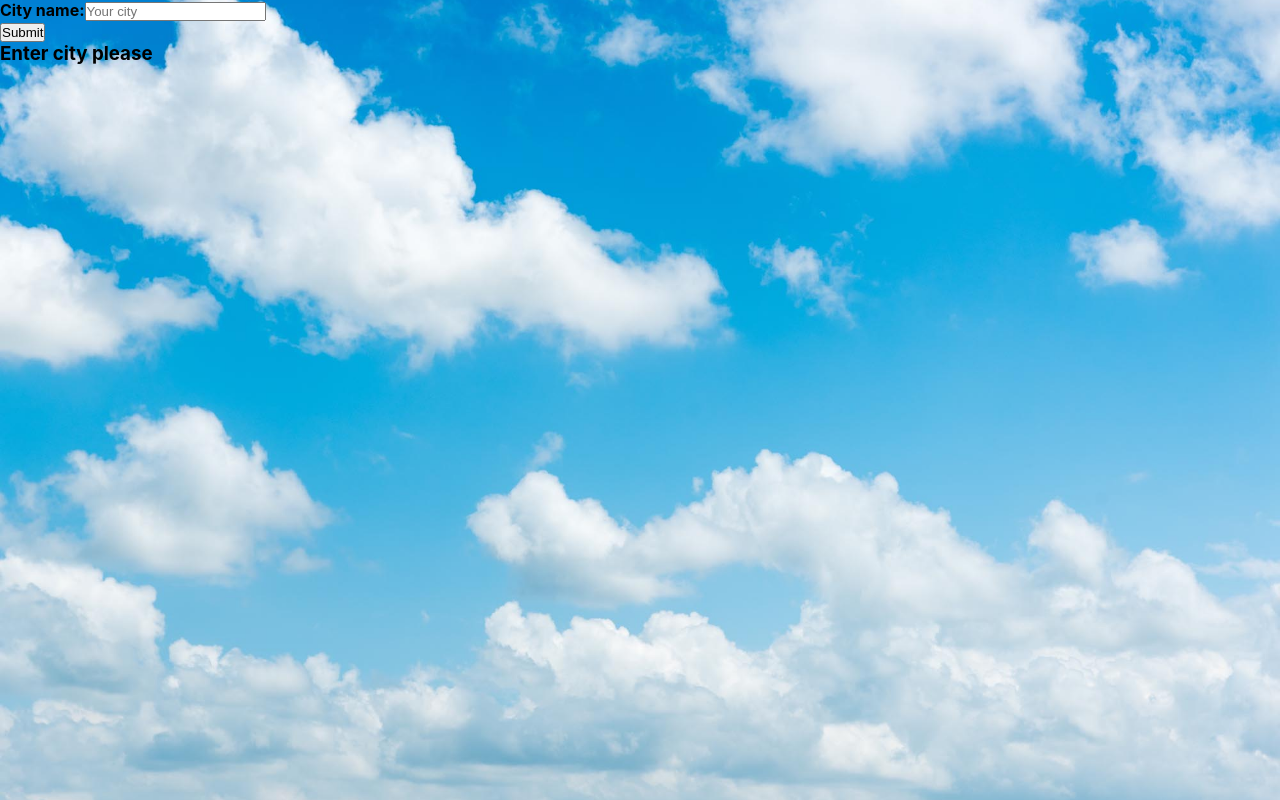
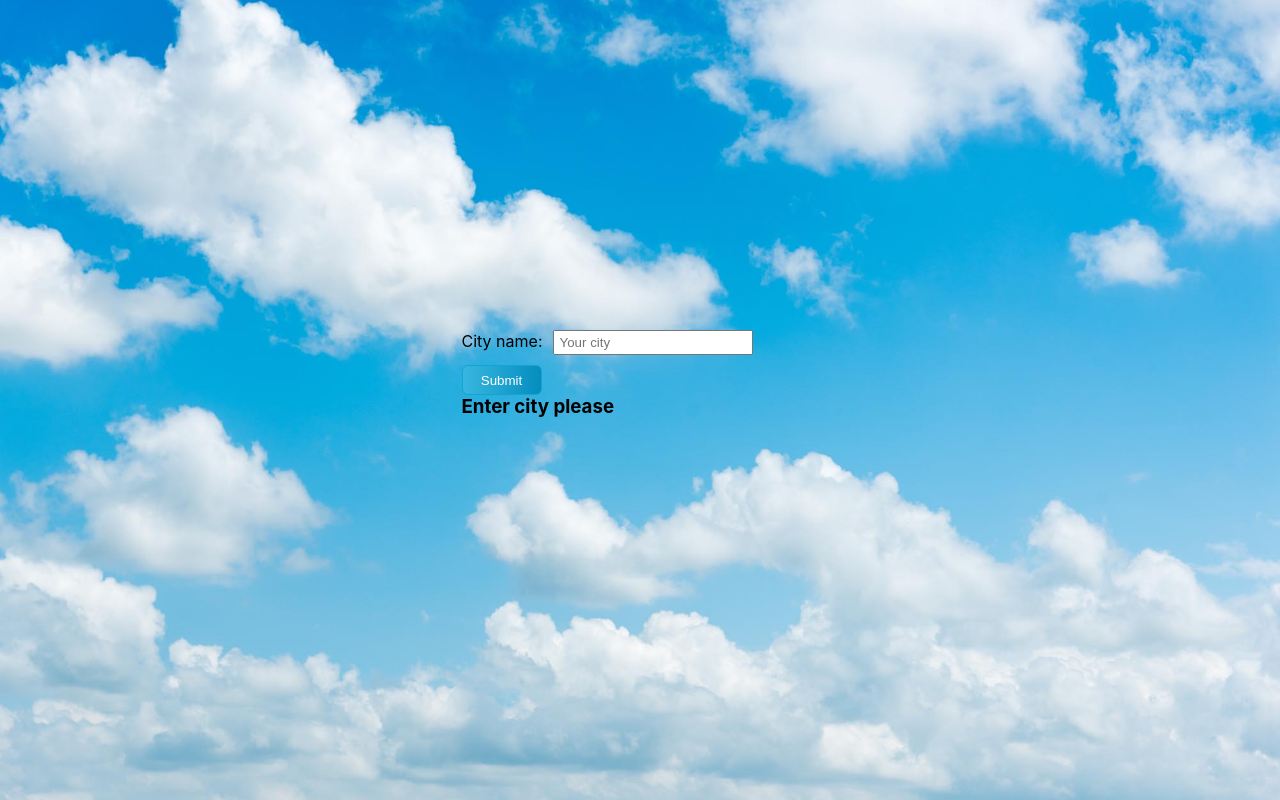
Before and after one commit to prychkov/app_my_weather, a React (Create React App) app: page / in a window 1280 px wide. Built offline with nearby package versions, Linux system fonts and the light colour scheme; no server answers.

Commit message:
styles: writed styles in css files and added it to component

```diff
--- a/src/App/app.module.css
+++ b/src/App/app.module.css
@@ -1,4 +1,5 @@
 .app {
     height: 100vh;
     background: url('../background_app.jpg') center center / cover no-repeat;
+    padding: 10px;
 }
--- a/src/Button/Button.js
+++ b/src/Button/Button.js
@@ -1,6 +1,8 @@
+import styles from './button.module.css';
+
 function Button() {
     return (
-        <button>Submit</button>
+        <button className={styles.btn}>Submit</button>
     );
 }
 
--- a/src/Button/button.module.css
+++ b/src/Button/button.module.css
@@ -0,0 +1,11 @@
+.btn {
+    height: 30px;
+    width: 80px;
+    margin-top: 10px;
+    padding: 0;
+    cursor: pointer;
+    border-radius: 6px;
+    border: solid 1px #14a5cd;
+    background: linear-gradient(to right, #37b7e0, #058dbf);
+    color: #fff;
+}
--- a/src/City-form/City-form.js
+++ b/src/City-form/City-form.js
@@ -1,5 +1,6 @@
 import { useState } from 'react';
 import PropTypes from 'prop-types';
+import styles from './city.module.css';
 import Button from '../Button';
 
 function CityForm({onChange}) { // функция из App.js меняющая состояние в App.js
@@ -23,11 +24,12 @@ function CityForm({onChange}) { // функция из App.js меняющая
   }
 
   return (
-      <div>
+      <div className={styles.city}>
         <form onSubmit={handleSubmit}>
-            <h4> City name:
-                <input placeholder="Your city" onChange={handlChange}/>
-            </h4>
+            <label> City name:
+              <input className={styles.input} type="text" name="city" placeholder="Your city" onChange={handlChange}/>
+            </label>
+            <br/>
             <Button />
         </form>
       </div>
--- a/src/City-form/city.module.css
+++ b/src/City-form/city.module.css
@@ -0,0 +1,11 @@
+.city {
+    width: 357px;
+    margin: 40vh auto;
+}
+
+.input {
+    width: 200px;
+    height: 25px;
+    margin-left: 10px;
+    padding: 5px;
+}
--- a/src/Error/Error.js
+++ b/src/Error/Error.js
@@ -1,8 +1,9 @@
+import styles from './error.module.css';
 
 function Error({error}) {
     return (
-        <div>
-            <h1>{`Error, ${error.message}, please try again`}</h1>
+        <div className={styles.error}>
+            <h1 className={styles.title}>{`Error: ${error.message}, please try again`}</h1>
         </div>
     );
 }
--- a/src/Error/error.module.css
+++ b/src/Error/error.module.css
@@ -0,0 +1,9 @@
+.error {
+    width: 357px;
+    margin: -40vh auto;
+}
+
+.title {
+    font-size: 1.17em;
+    color: red;
+}
--- a/src/Weather/Weather.js
+++ b/src/Weather/Weather.js
@@ -1,5 +1,7 @@
 import {useState, useEffect} from 'react';
 import PropTypes from 'prop-types';
+
+import styles from './weather.module.css';
 
 import APIkey from '../APIkey';
 import Error from '../Error';
@@ -36,7 +38,7 @@ function Weather({city}) {
 
   // если состояние не установлено и нет ошибки возвразает Enter city please и дальше не идет
   if (dataWeather === null && !error) {
-    return <h3>Enter city please</h3>;
+    return <h3 className={styles.weather}>Enter city please</h3>;
   }
 
   // если ошибка показываем компонент Error и ниже не идет код
@@ -50,9 +52,9 @@ function Weather({city}) {
   // конвертация из Кельвин в градусы по цельсию
   const degreeСelsius = (main.temp - 273.15).toFixed(1);
   return (
-    <div>
-      <h1>{`City: ${name}`}</h1>
-      <h2>{`Temperature: ${degreeСelsius} ºC`}</h2>
+    <div className={styles.weather}>
+      <h1 className={styles.title}>{`City: ${name}`}</h1>
+      <h2 className={styles.title}>{`Temperature: ${degreeСelsius} ºC`}</h2>
     </div>
   );
 }
--- a/src/Weather/weather.module.css
+++ b/src/Weather/weather.module.css
@@ -0,0 +1,9 @@
+.weather {
+    width: 357px;
+    margin: -40vh auto;
+}
+
+.title {
+    font-size: 1.17em;
+    color: red;
+}
```
